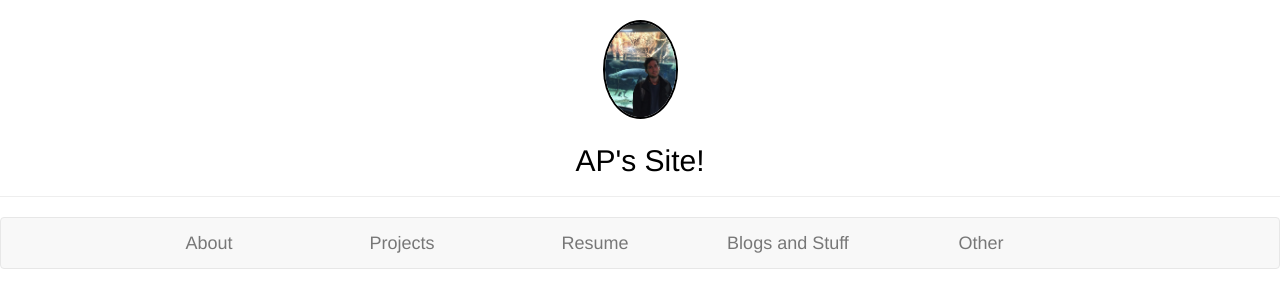
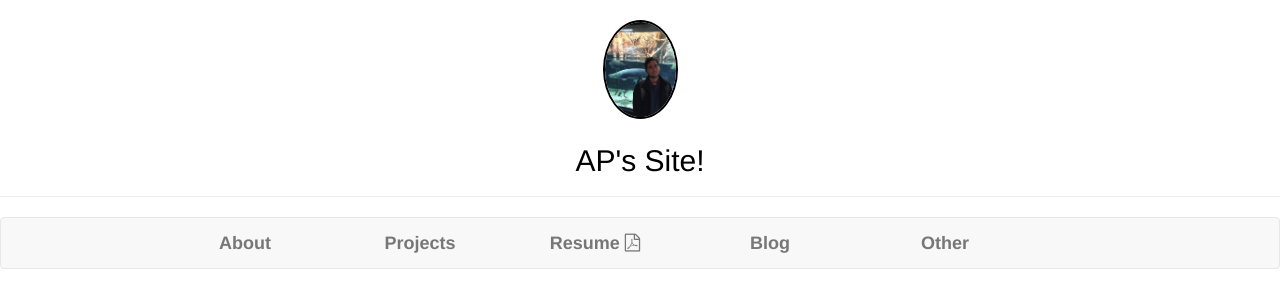
Before and after one commit to reztip/mysite, a Django app: template controller/templates/controller/base.html in a window 1280 px wide. Shown: the top 308 px of the page. Run offline with Django 3.2, Linux system fonts and the light colour scheme; the template is opened without the code that fills it, so the values that code supplies are empty; some libraries are stand-ins or nearby versions.

```diff
--- a/controller/templates/controller/base.html
+++ b/controller/templates/controller/base.html
@@ -5,6 +5,7 @@
     <title>My Personal Site!</title>
     <link rel="stylesheet" type="text/css" href="{% static 'bootstrap/css/bootstrap.css' %}" />
     <link rel="stylesheet" type="text/css" href="{% static 'controller/style.css' %}" />
+    <link rel="stylesheet" href="http://cdnjs.cloudflare.com/ajax/libs/font-awesome/4.6.3/css/font-awesome.min.css">
   </head>
   <body>
     <div class>
@@ -21,13 +22,15 @@
           <h2><a href="{% url 'about' %}">Hi</a></h2>
         </button>
       </div>
-      <div class="col-md-1"></div>
-      <a class="navbar-brand col-md-2" href="#">About</a>
-      <a class="navbar-brand col-md-2" href="#">Projects</a>
-      <a class="navbar-brand col-md-2" href="{% url 'resume' %}">Resume</a>
-      <a class="navbar-brand col-md-2" href="#">Blogs and Stuff</a>
-      <a class="navbar-brand col-md-2" href="#">Other</a>
-      <div class="col-md-1"></div>
+      <div class="container" style="font-weight: bold">
+        <div class="col-md-1"></div>
+        <a class="navbar-brand col-md-2" href="#">About</a>
+        <a class="navbar-brand col-md-2" href="#">Projects</a>
+        <a class="navbar-brand col-md-2" href="{% url 'resume' %}">Resume <i class="fa fa-file-pdf-o"></i></a>
+        <a class="navbar-brand col-md-2" href="#">Blog</a>
+        <a class="navbar-brand col-md-2" href="#">Other</a>
+        <div class="col-md-1"></div>
+      </div>
     </div>
   </div>
     {% block aboutcontent %}{% endblock %}
--- a/controller/views.py
+++ b/controller/views.py
@@ -1,13 +1,13 @@
 from django.shortcuts import render
 from django.http import HttpResponse
 import django.views.generic as generic
+import os
 
 class AboutView(generic.TemplateView):
     template_name = "controller/about.html"
 
 def resume_view(request):
-    with open('../static/controller/resume.pdf', 'rb') as pdf:
-        print(pdf)
+    with open('./controller/static/controller/resume.pdf', 'rb') as pdf:
         response = HttpResponse(content = pdf)
         response['Content-Type'] = 'application/pdf'
         response['Content-Disposition'] = 'attachment; filename = resume.pdf'
```
